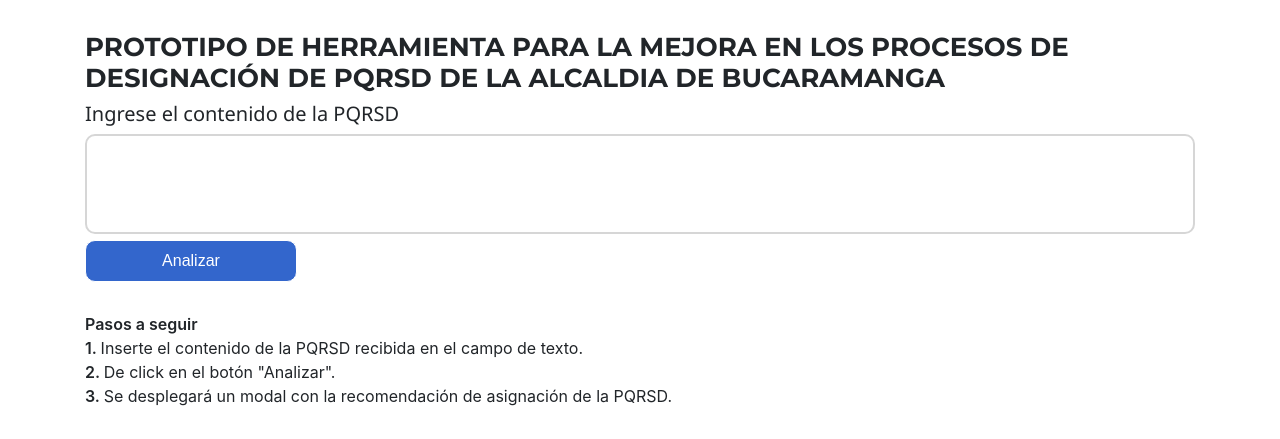
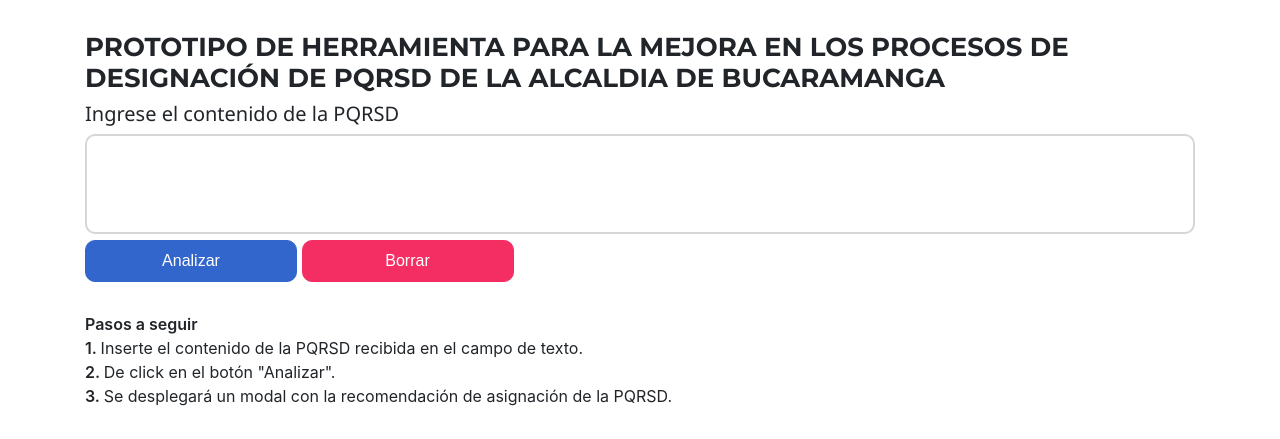
Before and after one commit to edsongomezc/pqrsdbga, a Flask app: page / in a window 1280 px wide. Shown: the part 416-855 px from the top of the page. Run offline with Flask 3, Linux system fonts and the light colour scheme; parts of the project's set-up code (start-up, migrations or seed data) failed here and were passed over; some libraries are stand-ins or nearby versions.

Commit message:
Feat: Delete Button

```diff
--- a/static/index.css
+++ b/static/index.css
@@ -24,18 +24,48 @@
     margin: 3rem 1rem 5rem 5rem;
 }
 
-.home button {
+.analizeButton {
     height: 42px!important;
     width: 212px!important;
     text-align: center!important;
     border-radius: 10px!important;
     color: #fff!important;
-    border: 1px solid #fff;
+    border: 1px solid #36c;
     background-color: #36c!important;
     font-size: 1rem!important;
     font-family: Work Sans,sans-serif!important;
     font-weight: 400!important;
     align-items: end;
+}
+
+.analizeButton:hover {
+
+    color: #fff!important;
+    border: 1px solid #004884;
+    background-color: #004884!important;
+
+}
+
+.deleteButton {
+    height: 42px!important;
+    width: 212px!important;
+    text-align: center!important;
+    border-radius: 10px!important;
+    color: #fff!important;
+    border: 1px solid #f42e62;
+    background-color: #f42e62!important;
+    font-size: 1rem!important;
+    font-family: Work Sans,sans-serif!important;
+    font-weight: 400!important;
+    align-items: end;
+}
+
+.deleteButton:hover {
+
+    color: #fff!important;
+    border: 1px solid #c83259;
+    background-color: #c83259!important;
+
 }
 
 .form {
--- a/templates/index.html
+++ b/templates/index.html
@@ -29,7 +29,8 @@
         <h2>Ingrese el contenido de la PQRSD</h2>
         <form id="prediction-form">
             <textarea class="textarea" name="text" required></textarea>
-            <button class="btn btn-primary" type="button" id="button-send">Analizar</button>
+            <button class="analizeButton" type="button" id="button-send">Analizar</button>
+            <button class="deleteButton" type="button" id="button-clear">Borrar</button>
         </form>
         <p class="info">
             <span>Pasos a seguir</span> <br>
@@ -114,6 +115,10 @@
             }
         });
 
+        document.getElementById('button-clear').addEventListener('click', function () {
+            document.querySelector('textarea[name="text"]').value = '';
+        });
+
         $('#predictionModal').on('hidden.bs.modal', function () {
             document.querySelector('textarea[name="text"]').value = ''; // Limpiar el textarea
         });
```
Also changed, not shown: README.md. Lines whose indentation alone changed are shown as unchanged.
